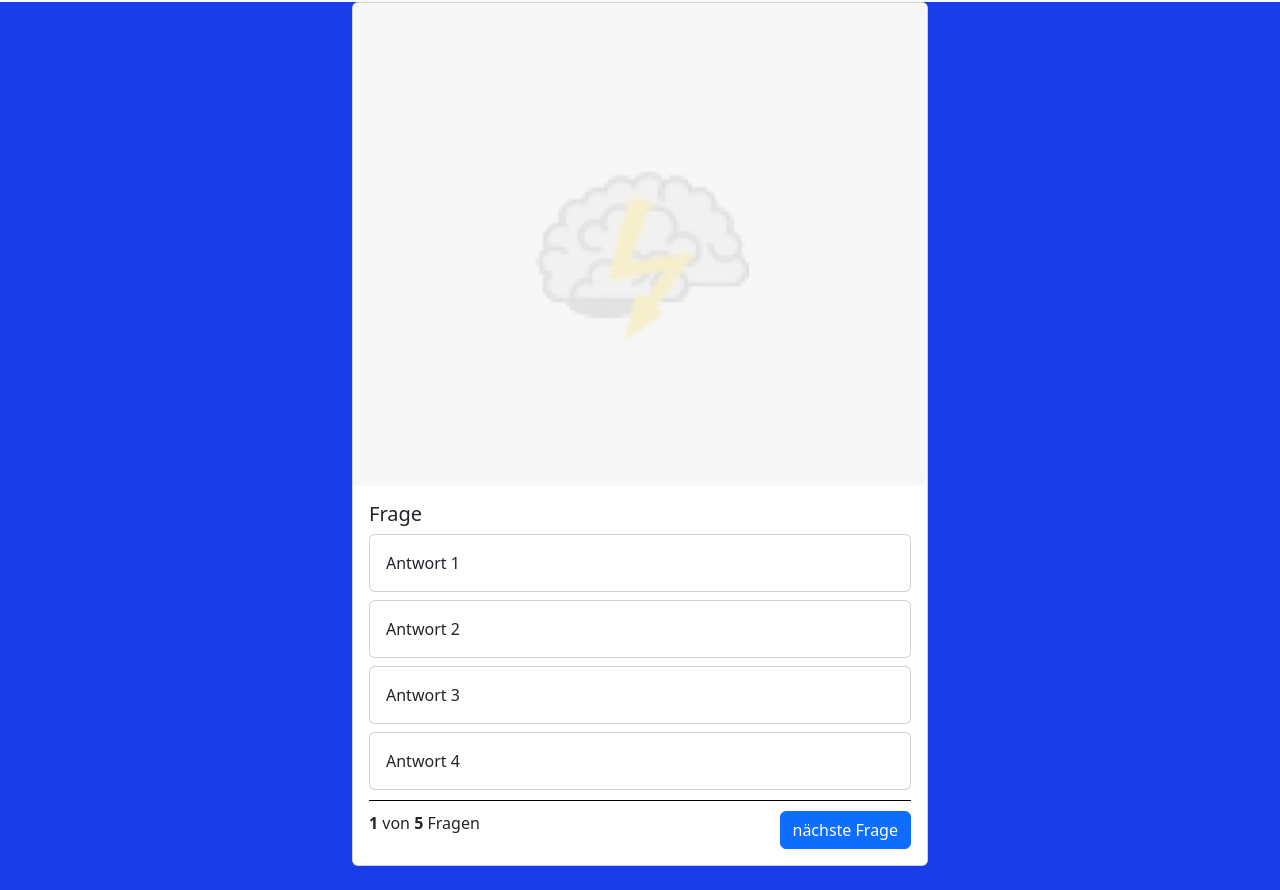
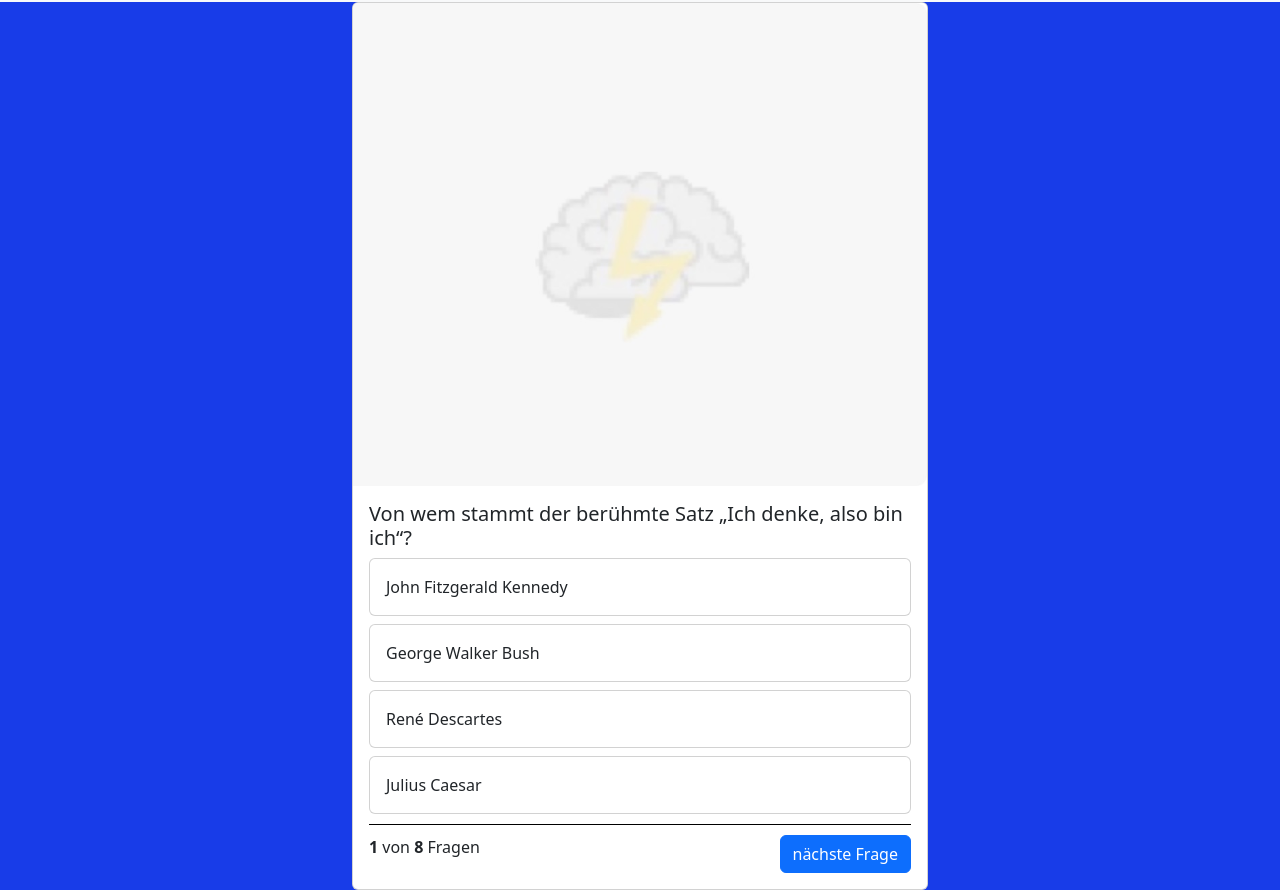
Before and after one commit to Real-istic/QuizApp, a website: page index.html in a window 1280 px wide. Shown: the part 48-938 px from the top of the page. Before the commit the page ends 914 px from the top, so only its background shows below. Drawn offline with nearby package versions, Linux system fonts and the light colour scheme.

Commit message:
bit more code

```diff
--- a/index.html
+++ b/index.html
@@ -32,31 +32,31 @@
         <div class="card quiz-card">
             <img src="img/brainbg.jpg" class="card-img-top" alt="...">
             <div class="card-body">
-                <h5 class="card-title">Frage</h5>
+                <h5 class="card-title" id="questionText"></h5>
                 <div class="card mb-2">
-                    <div class="card-body">
+                    <div onclick="answer(1)" class="card-body quiz-answer-card" id="answer1">
                         Antwort 1
                     </div>
                 </div>
-                <div class="card mb-2">
-                    <div class="card-body">
+                <div onclick="answer(2)" class="card mb-2">
+                    <div class="card-body quiz-answer-card" id="answer2">
                         Antwort 2
                     </div>
                 </div>
-                <div class="card mb-2">
-                    <div class="card-body">
+                <div onclick="answer(3)" class="card mb-2">
+                    <div class="card-body quiz-answer-card" id="answer3">
                         Antwort 3
                     </div>
                 </div>
-                <div class="card mb-2">
-                    <div class="card-body">
+                <div onclick="answer(4)" class="card mb-2">
+                    <div class="card-body quiz-answer-card" id="answer4">
                         Antwort 4
                     </div>
                 </div>
 
                 <div class="question-footer">
-                    <span>
-                        <b>1</b> von <b>5</b> Fragen
+                    <span >
+                        <b id="currentQCount">1</b> von <b id="maxQcount"></b> Fragen
                     </span>
                     <button class="btn btn-primary">nächste Frage</button>
                 </div>
--- a/json.js
+++ b/json.js
@@ -5,7 +5,7 @@ let questions = [
         "answer2": "George Walker Bush",
         "answer3": "René Descartes",
         "answer4": "Julius Caesar",
-        "right answer": 3,
+        "right_answer": 3,
     },
     {
         "question": "Was ist der längste Fluss der Welt?",
@@ -13,7 +13,7 @@ let questions = [
         "answer2": "Der Nil",
         "answer3": "Der Rhein",
         "answer4": "Der Niger",
-        "right answer": 2,
+        "right_answer": 2,
     },
     {
         "question": "In welchem dieser Filme spielt Leonardo DiCaprio NICHT mit?",
@@ -21,7 +21,7 @@ let questions = [
         "answer2": "12 Years a Slave",
         "answer3": "Aviator",
         "answer4": "The Revenant",
-        "right answer": 2,
+        "right_answer": 2,
     },
     {
         "question": "Welche Blumenzwiebeln wurden früher als Zahlungsmittel genutzt?",
@@ -29,7 +29,7 @@ let questions = [
         "answer2": "Lilien",
         "answer3": "Gladiolen",
         "answer4": "Tulpen",
-        "right answer": 4,
+        "right_answer": 4,
     },
     {
         "question": "Was ist ein Falchion?",
@@ -37,7 +37,7 @@ let questions = [
         "answer2": "Ein Tier",
         "answer3": "Ein Gericht",
         "answer4": "Ein Kleidungsstück",
-        "right answer": 1,
+        "right_answer": 1,
     },
     {
         "question": "Aus welchem Land kommt die Band AC/DC?",
@@ -45,7 +45,7 @@ let questions = [
         "answer2": "Aus den USA",
         "answer3": "Aus Australien",
         "answer4": "Aus England",
-        "right answer": 3,
+        "right_answer": 3,
     },
     {
         "question": "Mit was beschäftigt sich ein Ornithologe?",
@@ -53,7 +53,7 @@ let questions = [
         "answer2": "Insekten",
         "answer3": "Fossilien",
         "answer4": "Korallen",
-        "right answer": 1,
+        "right_answer": 1,
     },
     {
         "question": "Was verbirgt sich hinter einer Konklave.",
@@ -61,6 +61,6 @@ let questions = [
         "answer2": "Eine Papstwahl",
         "answer3": "Ein Musikstück",
         "answer4": "Eine besondere Form der Kunst",
-        "right answer": 2,
+        "right_answer": 2,
     },
     ];
--- a/script.js
+++ b/script.js
@@ -0,0 +1,44 @@
+let maxQ = questions.length;
+let currentQuestion = 0;
+
+function init() {
+
+    document.getElementById('maxQcount').innerHTML = `${maxQ}`;
+    document.getElementById('currentQCount').innerHTML = `${currentQuestion + 1}`;
+    showQuestion()
+}
+
+function showQuestion() {
+    let question = questions[currentQuestion];
+    document.getElementById('questionText').innerHTML = question.question;
+
+    showAnswers(question);
+}
+
+function showAnswers(question) {
+    let answer1 = document.getElementById('answer1');
+    let answer2 = document.getElementById('answer2');
+    let answer3 = document.getElementById('answer3');
+    let answer4 = document.getElementById('answer4');
+
+    answer1.innerHTML = question.answer1
+    answer2.innerHTML = question.answer2
+    answer3.innerHTML = question.answer3
+    answer4.innerHTML = question.answer4
+}
+
+function answer(ans) {
+
+    let question = questions[currentQuestion];
+    let answerField = document.getElementById('answer' + ans);
+
+    if (ans == question.right_answer) {
+        currentQuestion++;
+        alert('RICHTIG! Du bist super! :) ')
+        init()
+        return
+    }
+    answerField.classList.add('text-bg-danger')
+    answerField.classList.add('p-3')
+    alert('falsche Antwort ;(');
+}
--- a/style.css
+++ b/style.css
@@ -21,3 +21,8 @@ body {
 .quiz-card {
     width: 45vw;
 }
+
+.quiz-answer-card:hover{
+    cursor: pointer;
+    background-color: rgb(245, 245, 245);
+}
```
